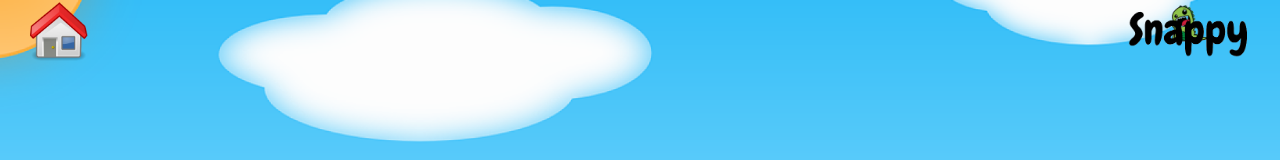
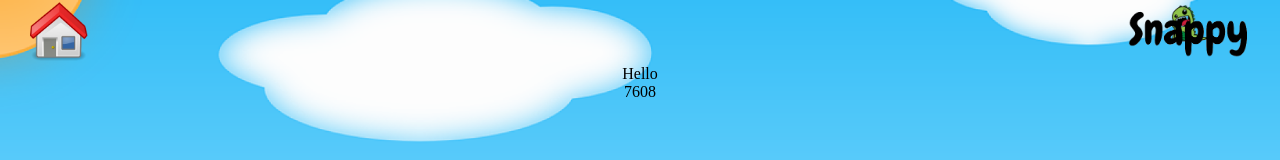
Before and after one commit to ZuzanaElt/snappy, a React (Create React App) app: page /level-select/choice in a window 1280 px wide. Before the commit this address had no page. Shown: the top 160 px of the page. Built offline with nearby package versions, Linux system fonts and the light colour scheme; the HTML template or start-up script is replaced by a standard one.

Commit message:
added randomisation

```diff
--- a/src/App.js
+++ b/src/App.js
@@ -12,6 +12,7 @@ import "./scss/app.scss";
 import LevelSelect from "./pages/LevelSelect";
 import "../src/scss/pages/home.scss";
 import CardMatchGame from "./pages/game";
+import Choice from "./pages/Choice";
 function App() {
   const [session, setSession] = useState(null);
   const [profile, setProfile] = useState();
@@ -53,8 +54,8 @@ function App() {
             element={<AccountDisplay session={session} />}
           />
           <Route path="/game" element={<CardMatchGame />} />
-          {/* <Route path="/level-select/easy" element={<EasyLevel />} />
-          <Route path="/level-select/medium" element={<MediumLevel />} />
+           <Route path="/level-select/choice" element={<Choice />} />
+          {/*<Route path="/level-select/medium" element={<MediumLevel />} />
           <Route path="/level-select/hard"  element={<HardLevel />} /> */}
         </Routes>
       </div>
--- a/src/pages/Account.js
+++ b/src/pages/Account.js
@@ -1,6 +1,7 @@
 import { Account } from "../components/auth/Account";
 import { Auth } from "../components/auth/Auth";
 import "../scss/pages/account.scss";
+
 function AccountDisplay({ session }) {
   return (
     <div className="auth-container">
--- /dev/null
+++ b/src/pages/Choice.js
@@ -0,0 +1,24 @@
+import React from "react";
+//import { NavLink } from 'react-router-dom';
+import "../scss/pages/level-select.scss";
+
+const Choice = () => {
+
+const imageArray = [1, 2, 3, 4, 5, 6, 7, 8, 9, 0];
+function randomisedImageArray(imageArray, num) {
+      const mixedImages = [...imageArray].sort(() => 0.5 - Math.random());
+
+      return mixedImages.slice(0, num);
+  }
+
+
+return (
+    <div className="container">Hello
+      <div>{randomisedImageArray(imageArray, 4)} </div>
+
+
+    </div>
+  );
+};
+
+export default Choice;
--- a/src/pages/game.js
+++ b/src/pages/game.js
@@ -9,10 +9,11 @@ const CardMatchGame = () => {
   //testing array - we need to create images array
   const imageArray = [1, 2, 3, 4, 5, 6, 7, 8, 9, 0];
 
-  // randomisedImageArray(imageArray, num) =() => {
-  //   const mixedImages = ([...imageArray].sort(() => 0.5 - Math.random()));
-  //   return mixedImages.slice(0);
-  // }
+  function randomisedImageArray(imageArray, num) {
+    const mixedImages = [...imageArray].sort(() => 0.5 - Math.random());
+
+    return mixedImages.slice(0, num);
+}
 
   useEffect(() => {
     console.log(level);
@@ -31,6 +32,7 @@ const CardMatchGame = () => {
     return (
       <>
         <div>
+        <div>{randomisedImageArray(imageArray, 2)} </div>
           {/* {randomisedImageArray(imageArray, 2).map(() => (
             <Card />
           ))} */}
@@ -42,6 +44,7 @@ const CardMatchGame = () => {
     return (
       <>
         <div>
+        <div>{randomisedImageArray(imageArray, 4)} </div>
           {/* {randomisedImageArray(imageArray, 4).map(() => (
             <Card />
           ))} */}
@@ -53,6 +56,7 @@ const CardMatchGame = () => {
     return (
       <>
         <div>
+        <div>{randomisedImageArray(imageArray, 8)} </div>
           {/* {randomisedImageArray(imageArray, 8).map(() => (
             <Card />
           ))} */}
```
Also changed, not shown: src/components/card/Card.js (added, +13 -0 lines).
